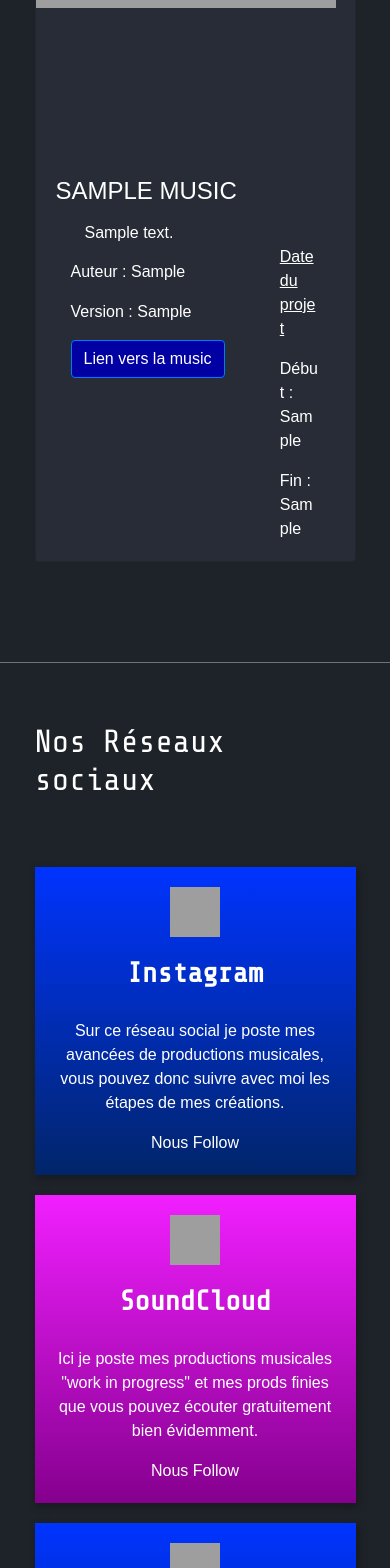
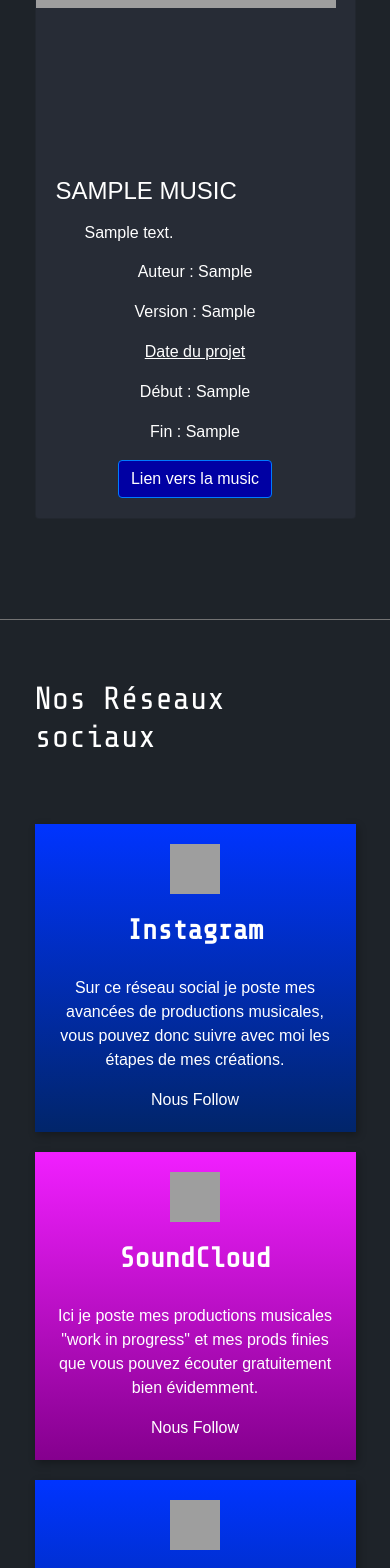
Before and after one commit to TheMaxium69/Selemusium-WebSite, a PHP site: page / in a window 390 px wide. Shown: the part 760-2328 px from the top of the page. Run offline with PHP 8.4, Linux system fonts and the light colour scheme; tables that the repository leaves empty or names only in its code hold one stand-in row (values such as "Sample post"); some web fonts are replaced; grey boxes are pictures that could not be loaded.

Commit message:
mobile fix bug

```diff
--- a/styles.css
+++ b/styles.css
@@ -129,6 +129,30 @@
     background-color: #0000a3;
 }
 
+@media (max-width: 697px) {
+    div.col-3{
+        flex: unset;
+        max-width: unset;
+        text-align: center;
+    }
+
+    div.col-9{
+        flex: unset;
+        max-width: unset;
+        text-align: center;
+    }
+
+    #btnDesk{
+        display: none;
+    }
+
+
+}
+@media (min-width: 698px) {
+    #btnMobil{
+        display: none;
+    }
+}
 
 
 
--- a/templates/music/home.html.php
+++ b/templates/music/home.html.php
@@ -49,7 +49,7 @@
                                 <p class="card-text" style="margin-top: 15px">Auteur : <?php echo $music->credit; ?></p>
 
                                 <p class="card-text">Version : <?php echo $music->version; ?></p>
-                                <a href="<?php echo $music->url; ?>" class="btn btn-primary">Lien vers la music</a>
+                                <a id="btnDesk" href="<?php echo $music->url; ?>" class="btn btn-primary">Lien vers la music</a>
                             </div>
                             <div class="col-3">
                                 <p><u>Date du projet</u></p>
@@ -57,6 +57,7 @@
                                 <?php if(!empty($music->end_project)) { ?>
                                 <p class="card-text">Fin : <?php echo $music->end_project; ?></p>
                                 <?php } ?>
+                                <a id="btnMobil" href="<?php echo $music->url; ?>" class="btn btn-primary">Lien vers la music</a>
                             </div>
                         </div>
                     </div>
```
